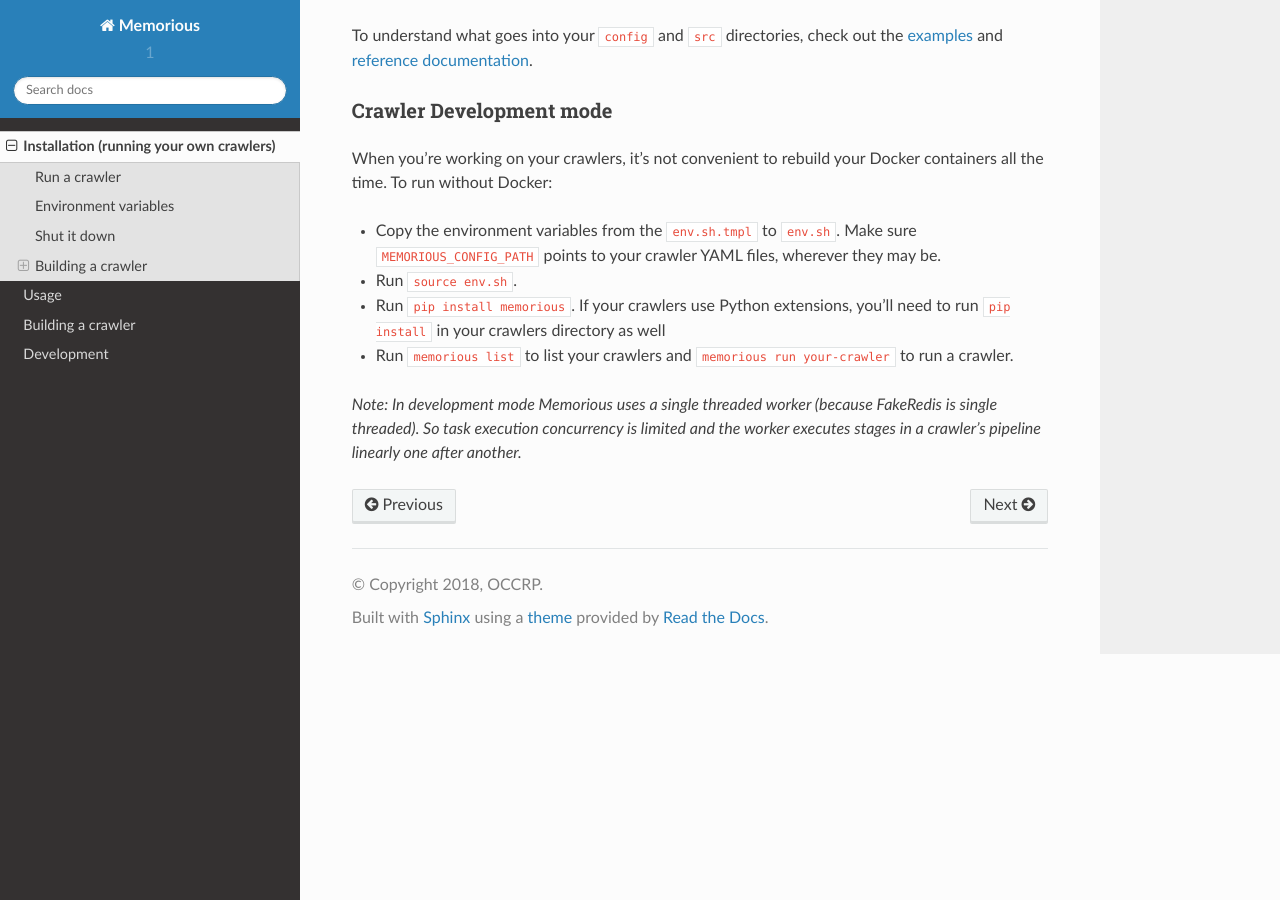
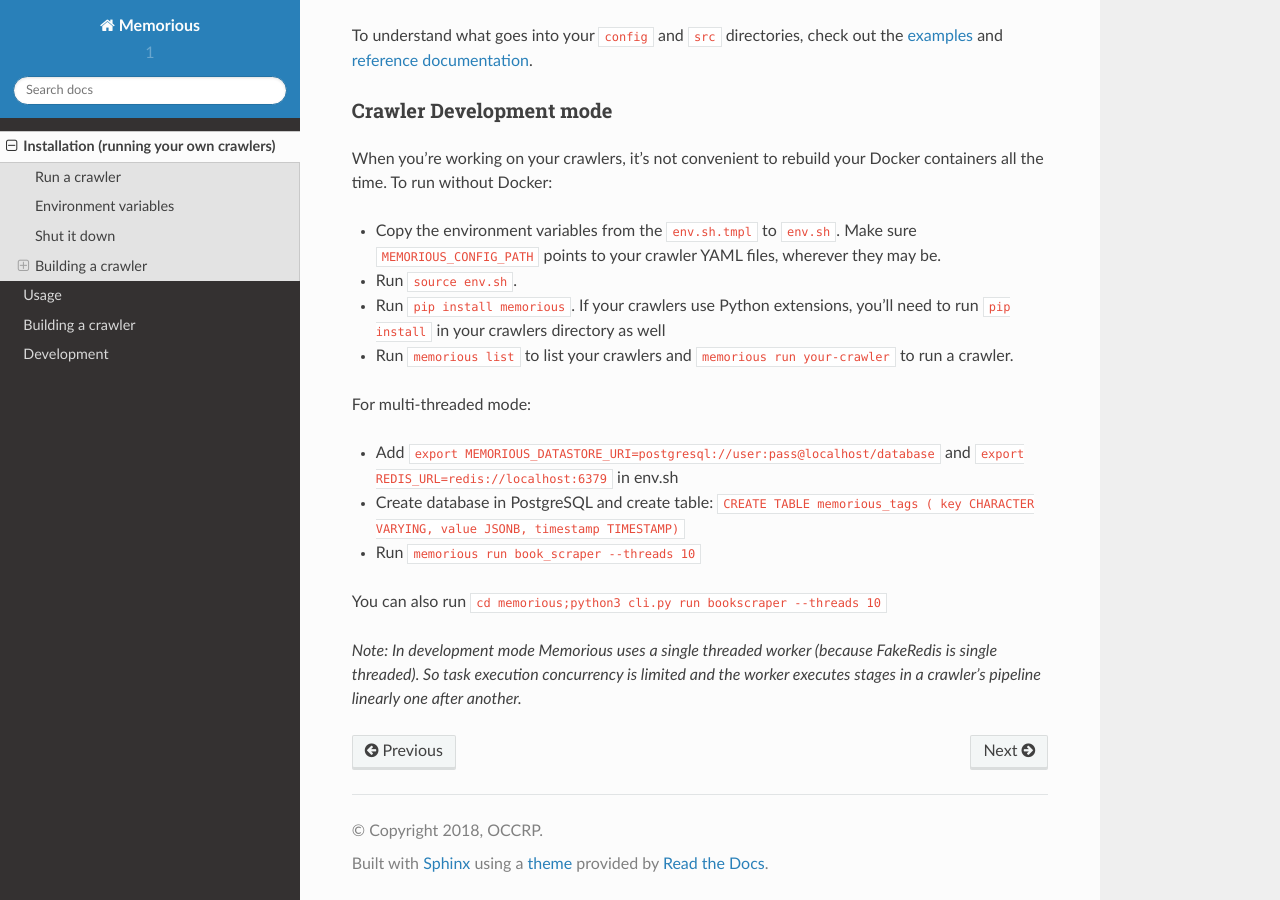
Before and after one commit to alephdata/memorious, a Sphinx documentation site: the page built from docs/installation.md, in a window 1280 px wide and 900 px high, scrolled down 2010 px. Built offline with Sphinx 7.4.7 and the Read the Docs theme 2.0.0, drawn with Linux system fonts in a browser that asks for light colours.

Commit message:
standalone version documentation bump #214

```diff
--- a/docs/installation.md
+++ b/docs/installation.md
@@ -78,4 +78,12 @@ When you're working on your crawlers, it's not convenient to rebuild your Docker
 * Run `pip install memorious`. If your crawlers use Python extensions, you'll need to run `pip install` in your crawlers directory as well
 * Run `memorious list` to list your crawlers and `memorious run your-crawler` to run a crawler.
 
+For multi-threaded mode:
+
+* Add `export MEMORIOUS_DATASTORE_URI=postgresql://user:pass@localhost/database` and `export REDIS_URL=redis://localhost:6379` in env.sh
+* Create database in PostgreSQL and create table: `CREATE TABLE memorious_tags ( key CHARACTER VARYING, value JSONB, timestamp TIMESTAMP)`
+* Run `memorious run book_scraper --threads 10`
+
+You can also run `cd memorious;python3 cli.py run bookscraper --threads 10`
+
 *Note: In development mode Memorious uses a single threaded worker (because FakeRedis is single threaded). So task execution concurrency is limited and the worker executes stages in a crawler's pipeline linearly one after another.*
--- a/setup.py
+++ b/setup.py
@@ -47,6 +47,7 @@ setup(
         "stringcase",
         "flask",
         "babel",
+        "sqlalchemy == 1.4.46",
     ],
     entry_points={
         "console_scripts": ["memorious = memorious.cli:main"],
```
